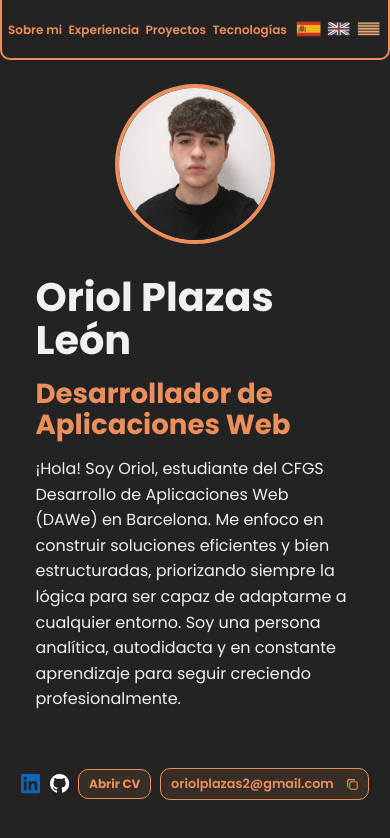
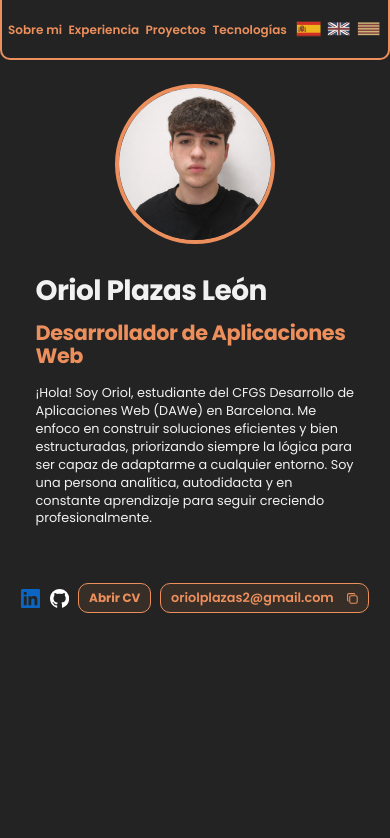
Before and after one commit to oriioll/portfolio, a Vue app: page / in a window 390 px wide. Shown: the top 838 px of the page. Built offline with nearby package versions, Linux system fonts and the light colour scheme.

Commit message:
feat: change font-size media queries

```diff
--- a/src/components/PortfolioHero.vue
+++ b/src/components/PortfolioHero.vue
@@ -36,6 +36,7 @@ const { t, locale } = useI18n()
   height: auto;
   gap: 2rem;
   box-sizing: border-box;
+  overflow-x: hidden;
 }
 .mainHero {
   display: flex;
--- a/src/styles/root.css
+++ b/src/styles/root.css
@@ -50,15 +50,32 @@ p {
 
 /* MEDIA QUERY FOR FONT-SIZING in small screens */
 @media (max-width: 800px) {
-    h1 { font-size: 2.488rem; }
-    h2 { font-size: 2.074rem; }
-    h3 { font-size: 1.728rem; }
-    h4 { font-size: 1.44rem; }
-    h5 { font-size: 1.2rem; }
+    h1 { font-size: 2rem; }
+    h2 { font-size: 1.75rem; }
+    h3 { font-size: 1.5rem; }
+    h4 { font-size: 1.25rem; }
+    h5 { font-size: 1.1rem; }
     h6 { font-size: 1rem; }
+
+    p { font-size: 0.9rem; line-height: 1.5; }
+}
+
+@media (max-width: 480px) {
+    h1 { font-size: 1.75rem; }
+    h2 { font-size: 1.5rem; }
+    h3 { font-size: 1.3rem; }
+    h4 { font-size: 1.15rem; }
+    h5 { font-size: 1.05rem; }
+    h6 { font-size: 1rem; }
+
+    p {
+        font-size: 0.8rem;
+        line-height: 1.4;
+    }
 
     h1, h2, h3 {
         line-height: 1.1;
+        letter-spacing: -0.02em;
     }
 }
 
```
